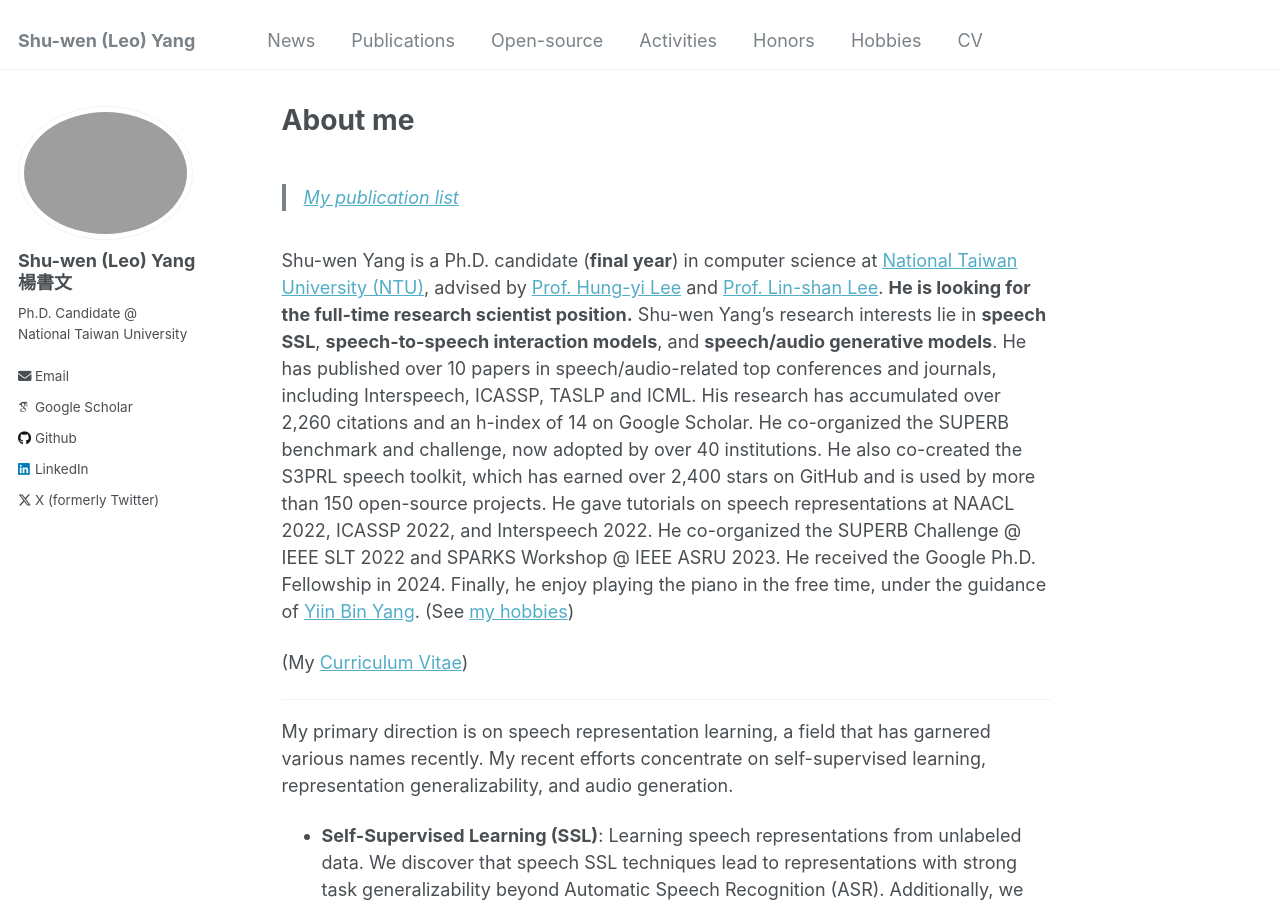
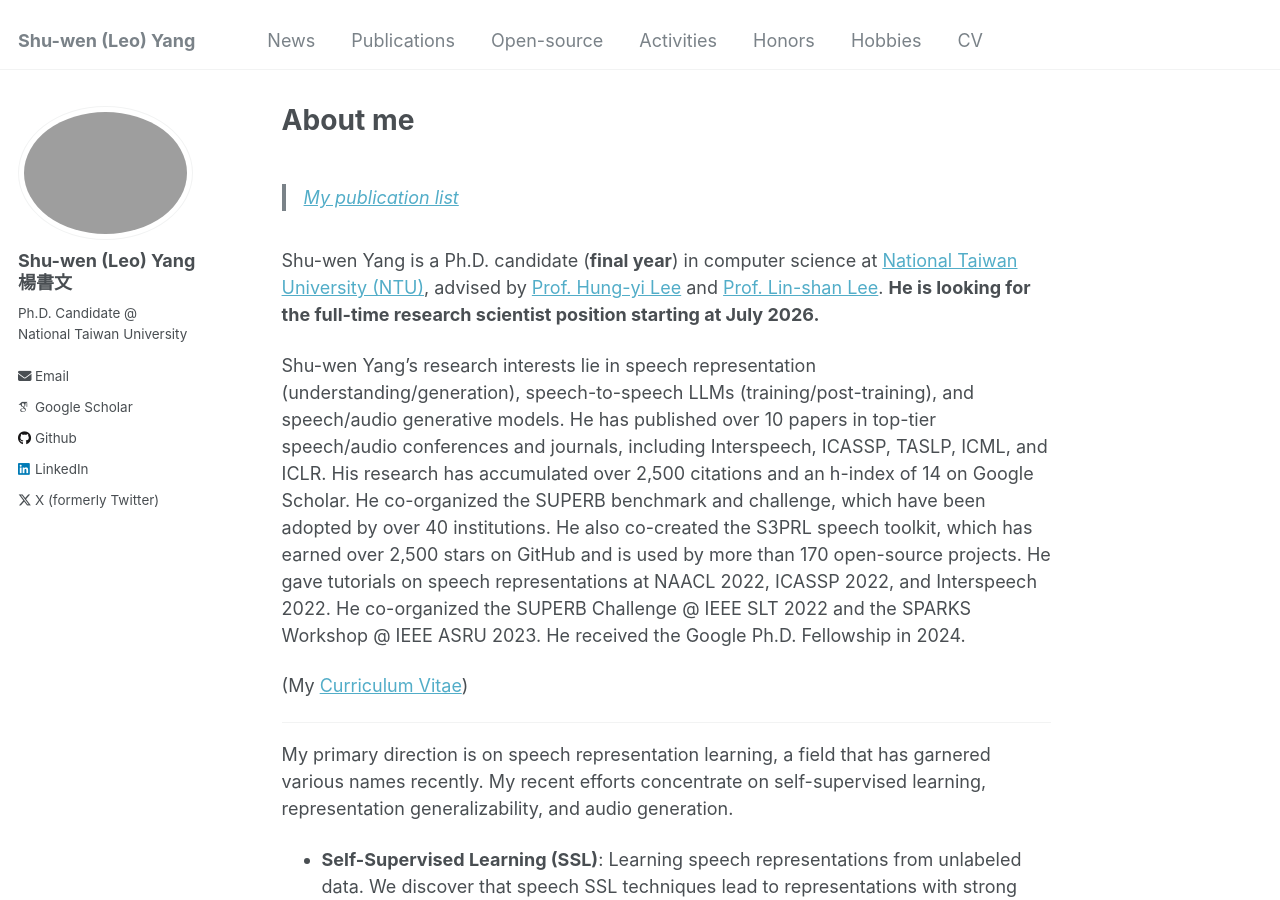
Before and after one commit to leo19941227/leo19941227.github.io, a Jekyll site: the page built from _pages/about.md, in a window 1280 px wide and 900 px high. Built offline with Jekyll 4.4.1, drawn with Linux system fonts in a browser that asks for light colours; some web fonts are replaced; a script that is not in the unit is left out.

Commit message:
update about

```diff
--- a/_pages/about.md
+++ b/_pages/about.md
@@ -10,9 +10,9 @@ redirect_from:
 > [My publication list](https://scholar.google.com/citations?user=R1mNI8QAAAAJ&hl=en)
 
 Shu-wen Yang is a Ph.D. candidate (**final year**) in computer science at [National Taiwan University (NTU)](https://www.ntu.edu.tw/english/), advised by [Prof. Hung-yi Lee](https://speech.ee.ntu.edu.tw/~hylee/index.php) and [Prof. Lin-shan Lee](https://speech.ee.ntu.edu.tw/previous_version/lslNew.htm).
-**He is looking for the full-time research scientist position.**
-Shu-wen Yang's research interests lie in **speech SSL**, **speech-to-speech interaction models**, and **speech/audio generative models**. He has published over 10 papers in speech/audio-related top conferences and journals, including Interspeech, ICASSP, TASLP and ICML. His research has accumulated over 2,260 citations and an h-index of 14 on Google Scholar. He co-organized the SUPERB benchmark and challenge, now adopted by over 40 institutions. He also co-created the S3PRL speech toolkit, which has earned over 2,400 stars on GitHub and is used by more than 150 open-source projects. He gave tutorials on speech representations at NAACL 2022, ICASSP 2022, and Interspeech 2022. He co-organized the SUPERB Challenge @ IEEE SLT 2022 and SPARKS Workshop @ IEEE ASRU 2023. He received the Google Ph.D. Fellowship in 2024.
-Finally, he enjoy playing the piano in the free time, under the guidance of [Yiin Bin Yang](https://www.linkedin.com/in/yiin-bin-yang-a844267a). (See [my hobbies](./hobbies.md))
+**He is looking for the full-time research scientist position starting at July 2026.**
+
+Shu-wen Yang’s research interests lie in speech representation (understanding/generation), speech-to-speech LLMs (training/post-training), and speech/audio generative models. He has published over 10 papers in top-tier speech/audio conferences and journals, including Interspeech, ICASSP, TASLP, ICML, and ICLR. His research has accumulated over 2,500 citations and an h-index of 14 on Google Scholar. He co-organized the SUPERB benchmark and challenge, which have been adopted by over 40 institutions. He also co-created the S3PRL speech toolkit, which has earned over 2,500 stars on GitHub and is used by more than 170 open-source projects. He gave tutorials on speech representations at NAACL 2022, ICASSP 2022, and Interspeech 2022. He co-organized the SUPERB Challenge @ IEEE SLT 2022 and the SPARKS Workshop @ IEEE ASRU 2023. He received the Google Ph.D. Fellowship in 2024.
 
 (My [Curriculum Vitae](https://drive.google.com/file/d/13MlqgO1dAaqib4jw0zRX7BLNHqYhs7zG/view?usp=sharing))
 
```
